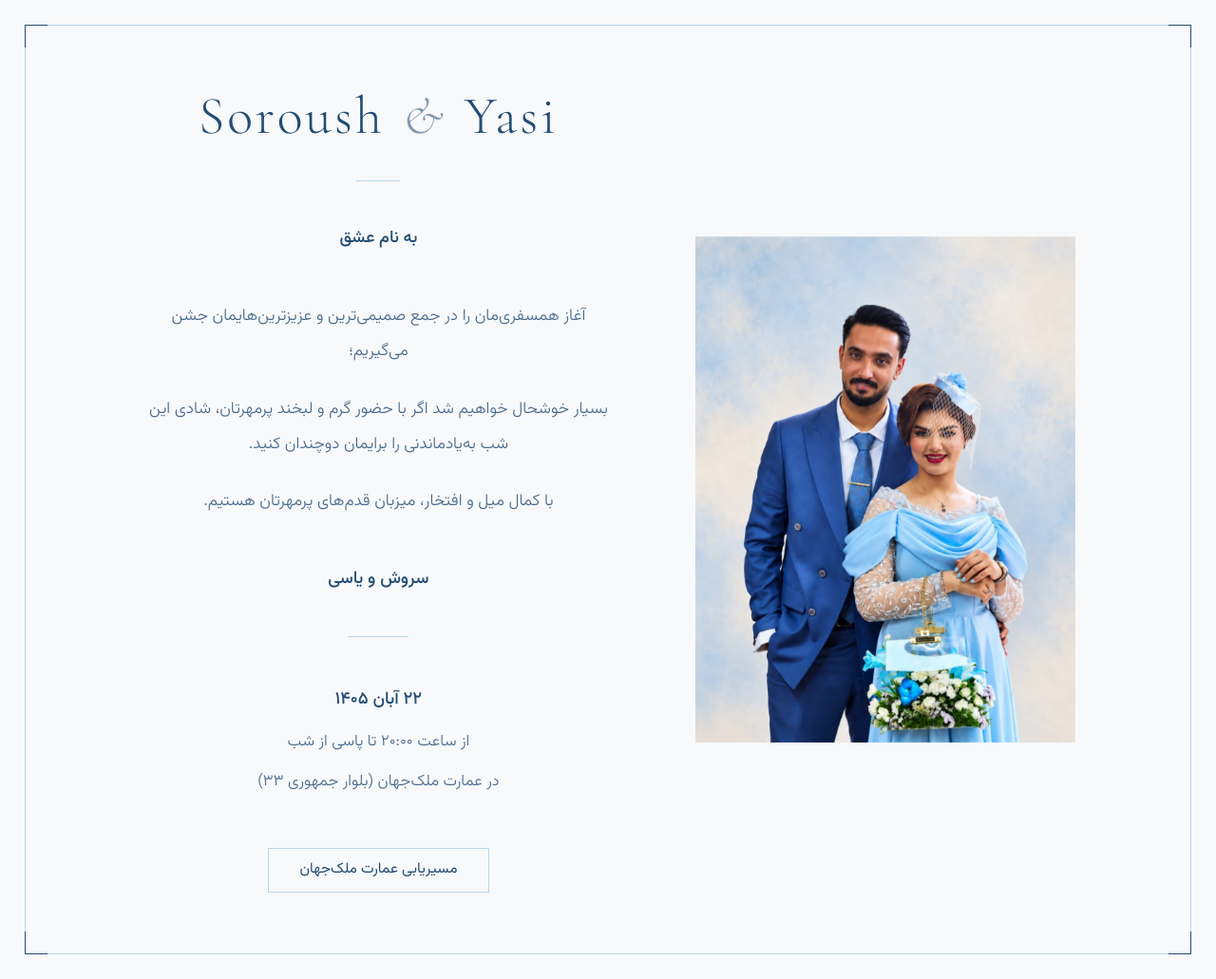
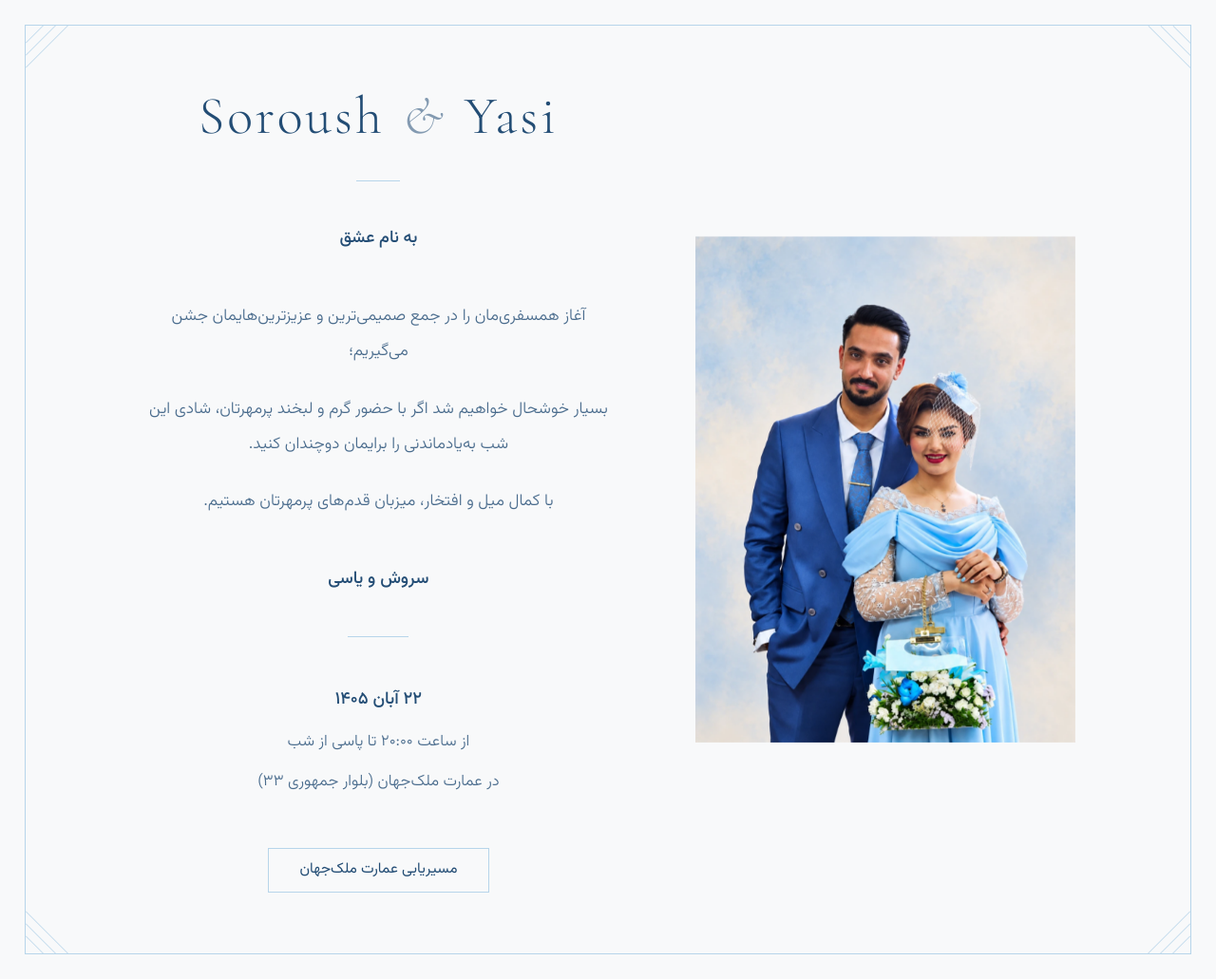
Before and after one commit to PouryaMansouri/soroush, a plain HTML site: page index.html in a window 1280 px wide. Shown: the whole page at 95% size. Drawn offline with nearby package versions, Linux system fonts and the light colour scheme.

Commit message:
گوشه‌های هاشورخورده برای کادر
به‌جای گوشه‌های ساده، در هر گوشه سه خط مورب ظریف نشست؛
هم‌رنگ همان آبی روشنِ قاب، بدون طلا و تزئین اضافه.

Co-Authored-By: Claude Opus 5 <noreply@anthropic.com>

```diff
--- a/index.html
+++ b/index.html
@@ -15,12 +15,36 @@
 </head>
 <body>
 
-  <!-- کادر مینیمال: یک خط مو با چهار گوشهٔ تأکیدی -->
+  <!-- کادر مینیمال: قاب خط‌مویی با چهار گوشهٔ هاشورخورده -->
   <div class="sheet">
-    <span class="sheet__corner sheet__corner--tl" aria-hidden="true"></span>
-    <span class="sheet__corner sheet__corner--tr" aria-hidden="true"></span>
-    <span class="sheet__corner sheet__corner--bl" aria-hidden="true"></span>
-    <span class="sheet__corner sheet__corner--br" aria-hidden="true"></span>
+    <svg class="sheet__corner sheet__corner--tl" viewBox="0 0 48 48" aria-hidden="true" focusable="false">
+      <g fill="none" stroke="currentColor" stroke-width="1" vector-effect="non-scaling-stroke">
+        <path d="M0 17 L17 0" vector-effect="non-scaling-stroke"/>
+        <path d="M0 29 L29 0" vector-effect="non-scaling-stroke"/>
+        <path d="M0 41 L41 0" vector-effect="non-scaling-stroke"/>
+      </g>
+    </svg>
+    <svg class="sheet__corner sheet__corner--tr" viewBox="0 0 48 48" aria-hidden="true" focusable="false">
+      <g fill="none" stroke="currentColor" stroke-width="1" vector-effect="non-scaling-stroke">
+        <path d="M0 17 L17 0" vector-effect="non-scaling-stroke"/>
+        <path d="M0 29 L29 0" vector-effect="non-scaling-stroke"/>
+        <path d="M0 41 L41 0" vector-effect="non-scaling-stroke"/>
+      </g>
+    </svg>
+    <svg class="sheet__corner sheet__corner--br" viewBox="0 0 48 48" aria-hidden="true" focusable="false">
+      <g fill="none" stroke="currentColor" stroke-width="1" vector-effect="non-scaling-stroke">
+        <path d="M0 17 L17 0" vector-effect="non-scaling-stroke"/>
+        <path d="M0 29 L29 0" vector-effect="non-scaling-stroke"/>
+        <path d="M0 41 L41 0" vector-effect="non-scaling-stroke"/>
+      </g>
+    </svg>
+    <svg class="sheet__corner sheet__corner--bl" viewBox="0 0 48 48" aria-hidden="true" focusable="false">
+      <g fill="none" stroke="currentColor" stroke-width="1" vector-effect="non-scaling-stroke">
+        <path d="M0 17 L17 0" vector-effect="non-scaling-stroke"/>
+        <path d="M0 29 L29 0" vector-effect="non-scaling-stroke"/>
+        <path d="M0 41 L41 0" vector-effect="non-scaling-stroke"/>
+      </g>
+    </svg>
 
   <main class="invitation">
 
--- a/style.css
+++ b/style.css
@@ -53,19 +53,20 @@ img { max-width: 100%; }
   border: 1px solid var(--blue-light);
 }
 
+/* هاشورِ گوشه: سه خط مورب که مثلث کوچکی در گوشه می‌سازند */
 .sheet__corner {
   position: absolute;
-  width: clamp(15px, 3vw, 24px);
-  height: clamp(15px, 3vw, 24px);
-  border: 0 solid var(--blue);
+  width: clamp(30px, 6vw, 52px);
+  height: clamp(30px, 6vw, 52px);
+  color: var(--blue-light);
   pointer-events: none;
+  overflow: visible;
 }
 
-/* هر گوشه فقط دو ضلعِ خودش را می‌کشد و دقیقاً روی خط کادر می‌نشیند */
-.sheet__corner--tl { top: -1px;    left: -1px;  border-top-width: 1px;    border-left-width: 1px;  }
-.sheet__corner--tr { top: -1px;    right: -1px; border-top-width: 1px;    border-right-width: 1px; }
-.sheet__corner--bl { bottom: -1px; left: -1px;  border-bottom-width: 1px; border-left-width: 1px;  }
-.sheet__corner--br { bottom: -1px; right: -1px; border-bottom-width: 1px; border-right-width: 1px; }
+.sheet__corner--tl { top: 0;    left: 0;                              }
+.sheet__corner--tr { top: 0;    right: 0;  transform: rotate(90deg);  }
+.sheet__corner--br { bottom: 0; right: 0;  transform: rotate(180deg); }
+.sheet__corner--bl { bottom: 0; left: 0;   transform: rotate(270deg); }
 
 /* ------------------------------------------------------------- چیدمان -- */
 /* موبایل (پیش‌فرض): نام‌ها › عکس › متن دعوت › اطلاعات مراسم             */
```
